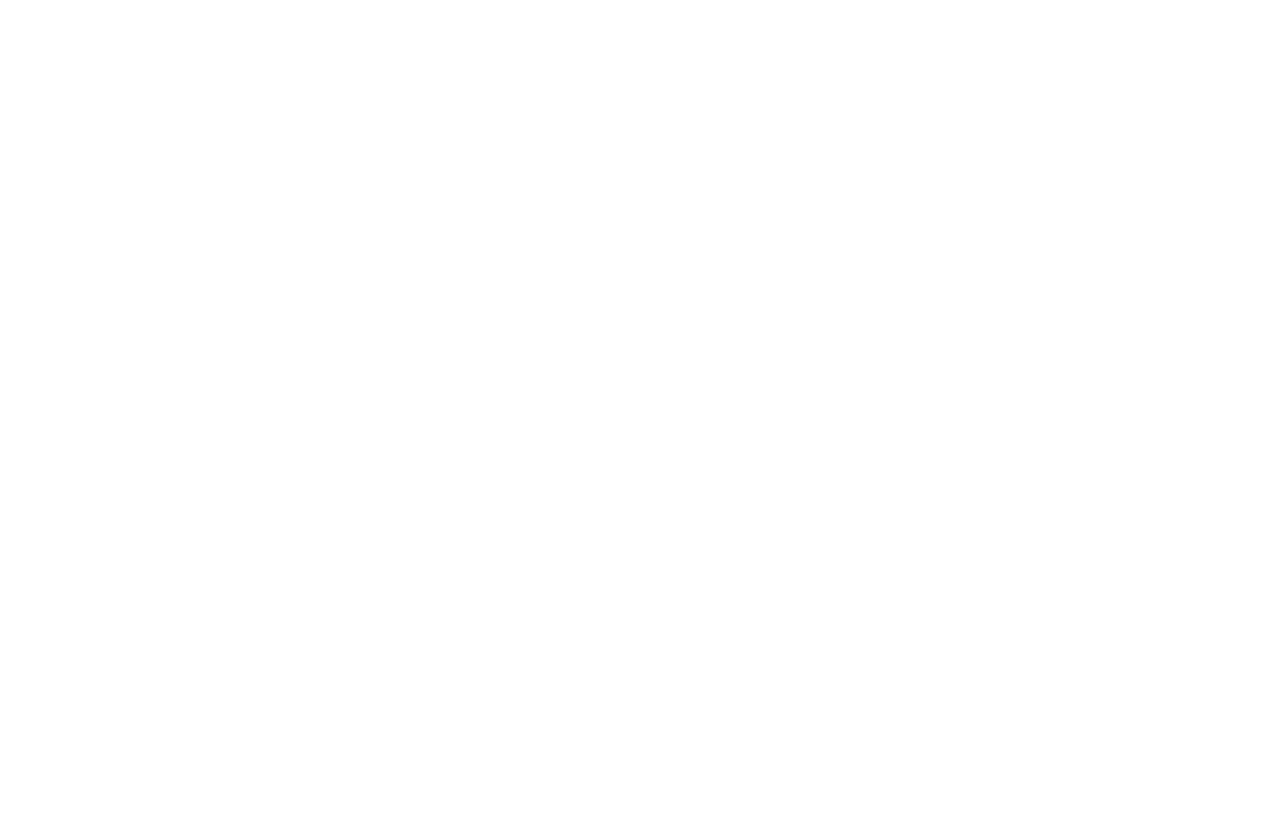
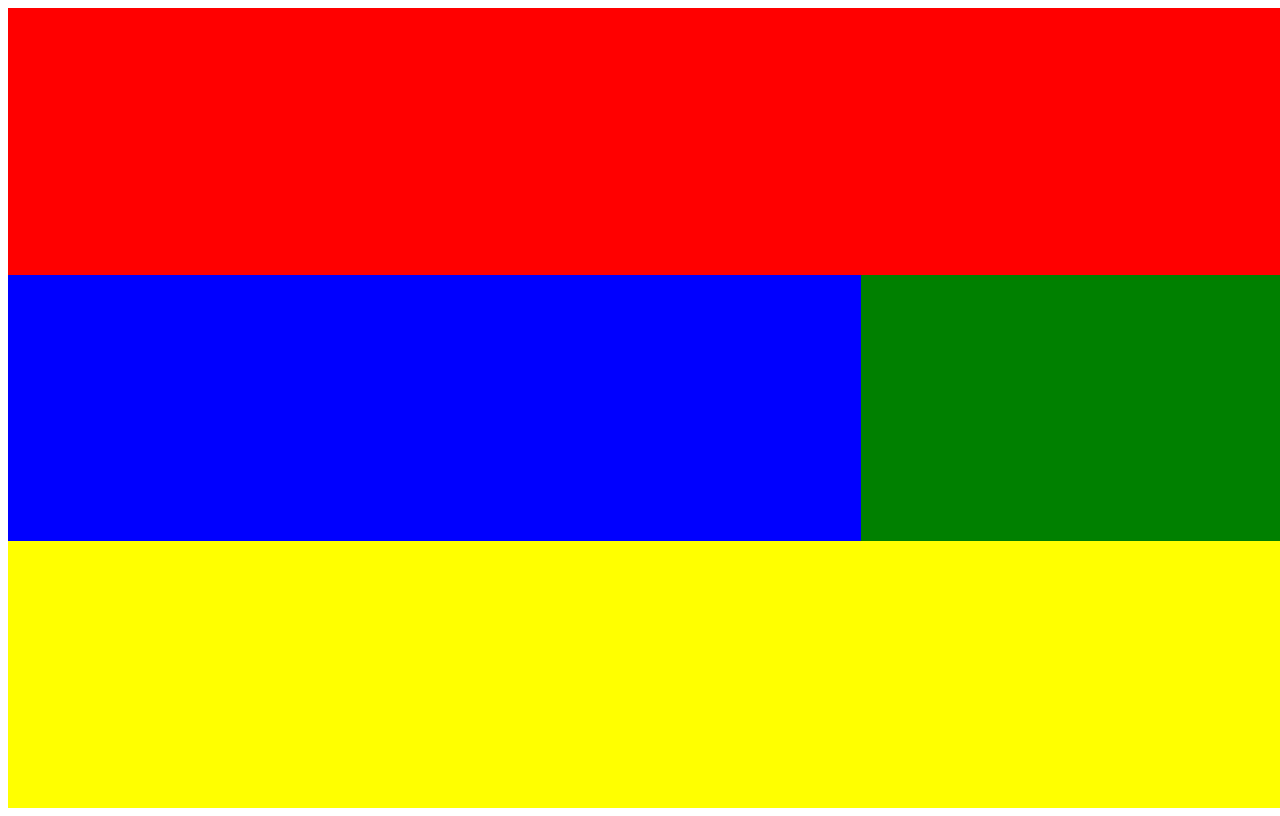
Before and after one commit to Iserian/orai_munka_11.25, a plain HTML site: page index.html in a window 1280 px wide. Drawn offline with Linux system fonts and the light colour scheme.

Commit message:
elso_grid

```diff
--- a/index.css
+++ b/index.css
@@ -0,0 +1,30 @@
+.header {
+    background-color: red;
+    grid-area: h;
+}
+
+.main{
+    background-color: blue;
+    grid-area: m;
+}
+
+.aside{
+    background-color: green;
+    grid-area: a;
+}
+
+.footer{
+    background-color: yellow;
+    grid-area: f;
+}
+
+.grid{
+    width: 100vw;
+    height: 100vh;
+    display: grid;
+    grid-template-areas:
+    'h h h'
+    'm m a'
+    'f f f';
+
+}
--- a/index.html
+++ b/index.html
@@ -4,8 +4,14 @@
     <meta charset="UTF-8">
     <meta name="viewport" content="width=device-width, initial-scale=1.0">
     <title>Document</title>
+    <link rel="stylesheet" href="index.css">
 </head>
 <body>
-
+    <div class="grid">
+        <div class="header"></div>
+        <div class="main"></div>
+        <div class="aside"></div>
+        <div class="footer"></div>
+    </div>
 </body>
 </html>
```
